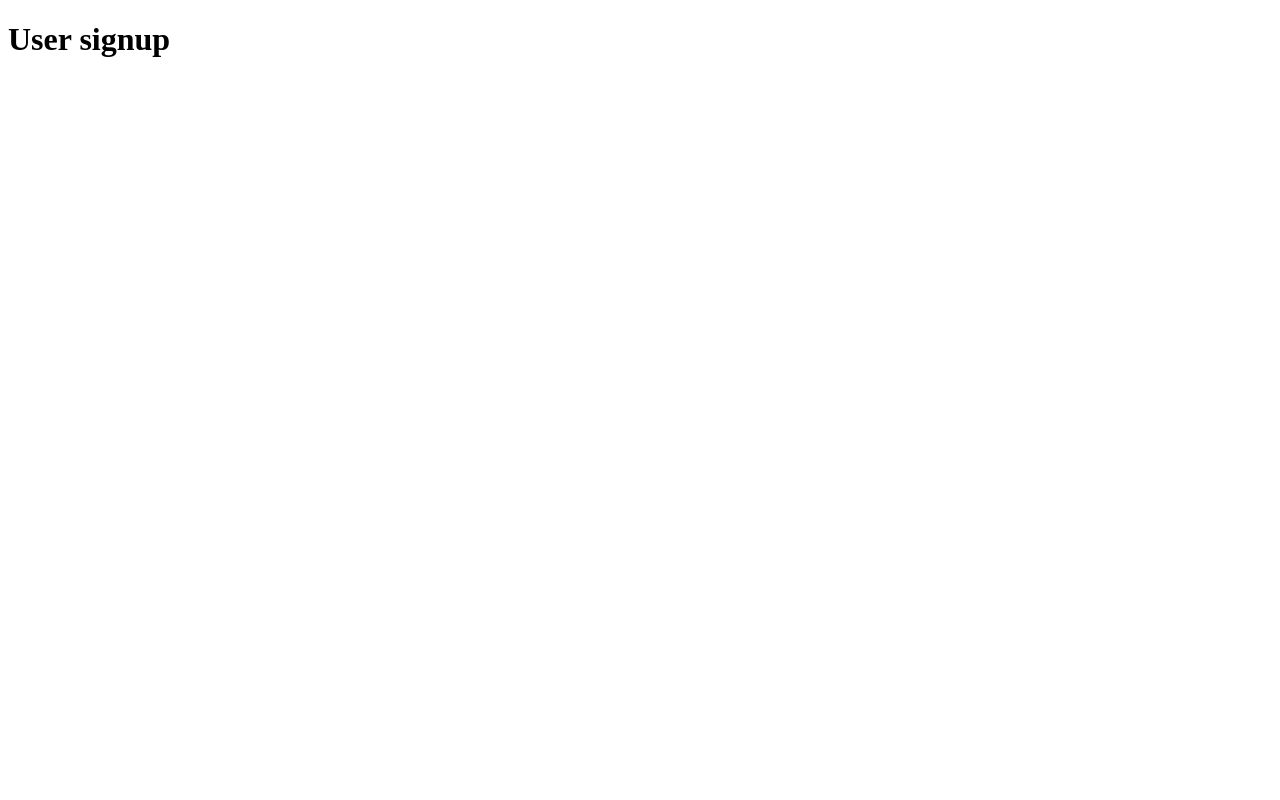
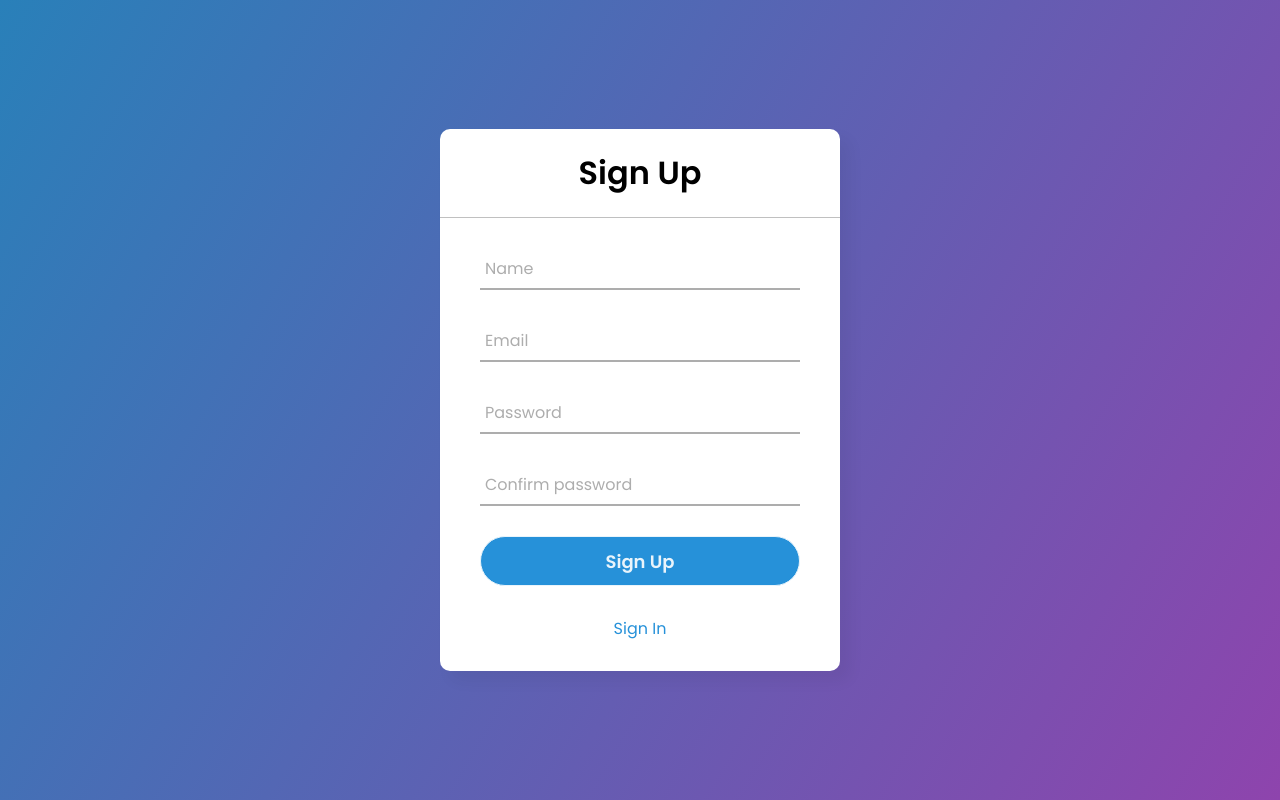
Before and after one commit to VladyslavSkrypets/Flask-Auth, a Flask app: page /auth/signup in a window 1280 px wide. Before the commit the page is almost empty. Run offline with Flask 2, Linux system fonts and the light colour scheme; parts of the project's set-up code (start-up, migrations or seed data) failed here and were passed over.

Commit message:
add forms for auth

```diff
--- /dev/null
+++ b/auth/static/styles/style.css
@@ -0,0 +1,113 @@
+@import url('https://fonts.googleapis.com/css2?family=Noto+Sans:wght@700&family=Poppins:wght@400;500;600&display=swap');
+*{
+  margin: 0;
+  padding: 0;
+  box-sizing: border-box;
+  font-family: "Poppins", sans-serif;
+}
+body{
+  margin: 0;
+  padding: 0;
+  background: linear-gradient(120deg,#2980b9, #8e44ad);
+  height: 100vh;
+  overflow: hidden;
+}
+.center{
+  position: absolute;
+  top: 50%;
+  left: 50%;
+  transform: translate(-50%, -50%);
+  width: 400px;
+  background: white;
+  border-radius: 10px;
+  box-shadow: 10px 10px 15px rgba(0,0,0,0.05);
+}
+.center h1{
+  text-align: center;
+  padding: 20px 0;
+  border-bottom: 1px solid silver;
+}
+.center form{
+  padding: 0 40px;
+  box-sizing: border-box;
+}
+form .txt_field{
+  position: relative;
+  border-bottom: 2px solid #adadad;
+  margin: 30px 0;
+}
+.txt_field input{
+  width: 100%;
+  padding: 0 5px;
+  height: 40px;
+  font-size: 16px;
+  border: none;
+  background: none;
+  outline: none;
+}
+.txt_field label{
+  position: absolute;
+  top: 50%;
+  left: 5px;
+  color: #adadad;
+  transform: translateY(-50%);
+  font-size: 16px;
+  pointer-events: none;
+  transition: .5s;
+}
+.txt_field span::before{
+  content: '';
+  position: absolute;
+  top: 40px;
+  left: 0;
+  width: 0%;
+  height: 2px;
+  background: #2691d9;
+  transition: .5s;
+}
+.txt_field input:focus ~ label,
+.txt_field input:valid ~ label{
+  top: -5px;
+  color: #2691d9;
+}
+.txt_field input:focus ~ span::before,
+.txt_field input:valid ~ span::before{
+  width: 100%;
+}
+.pass{
+  margin: -5px 0 20px 5px;
+  color: #a6a6a6;
+  cursor: pointer;
+}
+.pass:hover{
+  text-decoration: underline;
+}
+input[type="submit"]{
+  width: 100%;
+  height: 50px;
+  border: 1px solid;
+  background: #2691d9;
+  border-radius: 25px;
+  font-size: 18px;
+  color: #e9f4fb;
+  font-weight: 700;
+  cursor: pointer;
+  outline: none;
+}
+input[type="submit"]:hover{
+  border-color: #2691d9;
+  transition: .5s;
+}
+.link{
+  margin: 30px 0;
+  text-align: center;
+  font-size: 16px;
+  color: #666666;
+}
+.link a{
+  color: #2691d9;
+  text-decoration: none;
+}
+.link a:hover{
+  text-decoration: underline;
+}
--- a/auth/templates/auth/signup.html
+++ b/auth/templates/auth/signup.html
@@ -1,4 +1,38 @@
 {% extends "base.html" %}
+
+{% block extra_head %}
+<link rel="stylesheet" href="{{ url_for('.static', filename='styles/style.css') }}">
+{% endblock %}
 {% block content %}
-<h1>User signup</h1>
+<div class="center">
+    <h1>Sign Up</h1>
+    <form method="post">
+        <div class="txt_field">
+            <input name="name" type="text" required>
+            <span></span>
+            <label>Name</label>
+          </div>
+      <div class="txt_field">
+        <input name="email" type="email" required>
+        <span></span>
+        <label>Email</label>
+      </div>
+      <div class="txt_field">
+        <input name="password" type="password" required>
+        <span></span>
+        <label>Password</label>
+      </div>
+      <div class="txt_field">
+        <input name="password-confirm" type="password" required>
+        <span></span>
+        <label>Confirm password</label>
+      </div>
+      <input type="submit" value="Sign Up">
+      <div class="link">
+          <a href="/login">
+              <a href="{{ url_for('auth.login') }}">Sign In</a>
+          </a>
+      </div>
+    </form>
+</div>
 {% endblock %}
--- a/auth/views.py
+++ b/auth/views.py
@@ -1,14 +1,19 @@
-from flask import Blueprint, render_template, make_response
+from __init__ import db
+from flask import Blueprint, render_template, make_response, request
 
 
-auth = Blueprint('auth', __name__, template_folder='templates/auth')
+auth = Blueprint('auth', __name__, template_folder='templates/auth', static_folder='static')
 
 
 @auth.route('/login', methods=['POST', 'GET'])
 def login():
+    if request.method == 'POST':
+        pass
     return make_response(render_template("login.html"), 200)
 
 
 @auth.route('/signup', methods=['POST', 'GET'])
 def signup():
+    if request.method == 'POST':
+        pass
     return make_response(render_template("signup.html"), 200)
```
Also changed, not shown: auth/templates/auth/login.html (+23 -1 lines).
